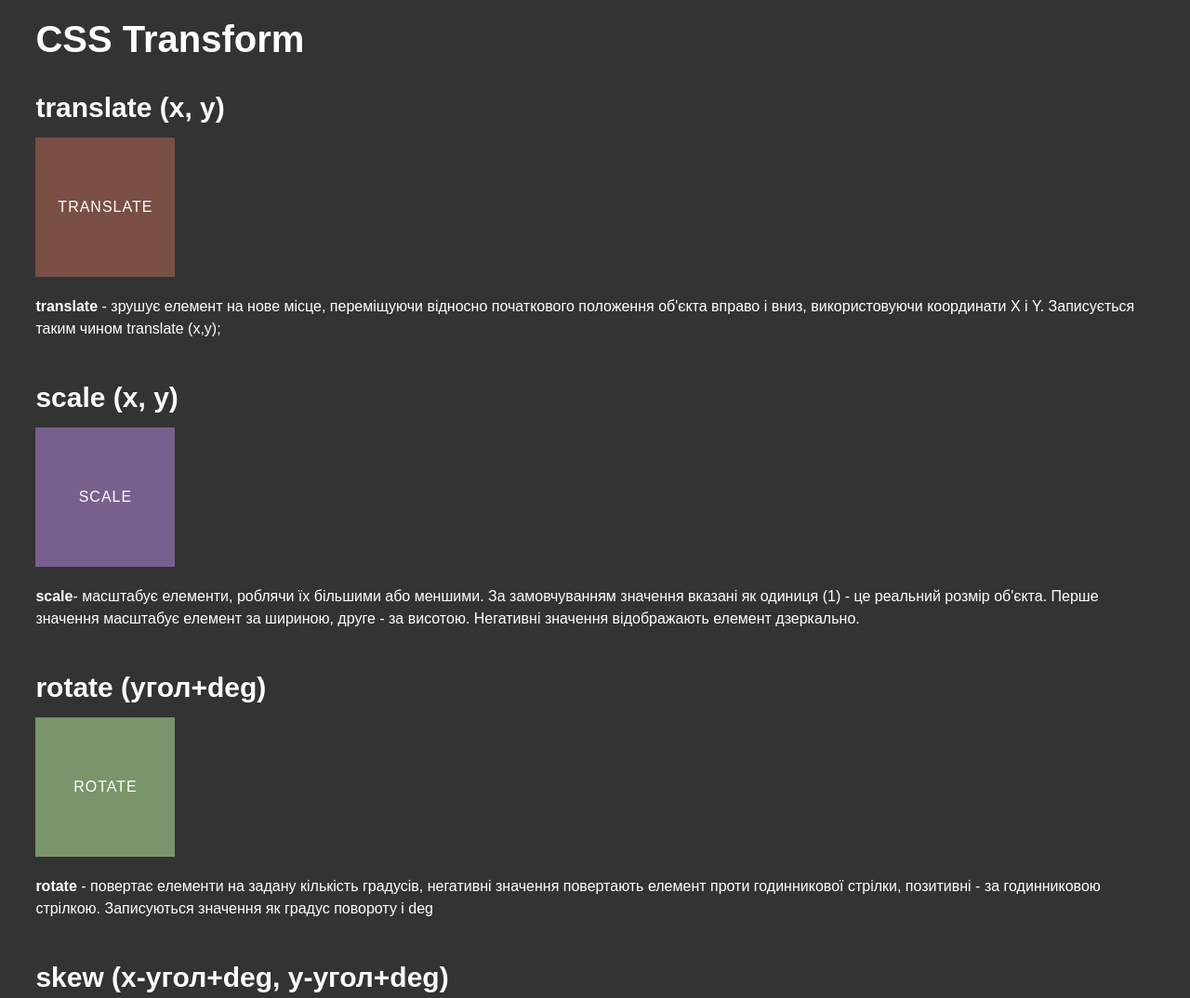
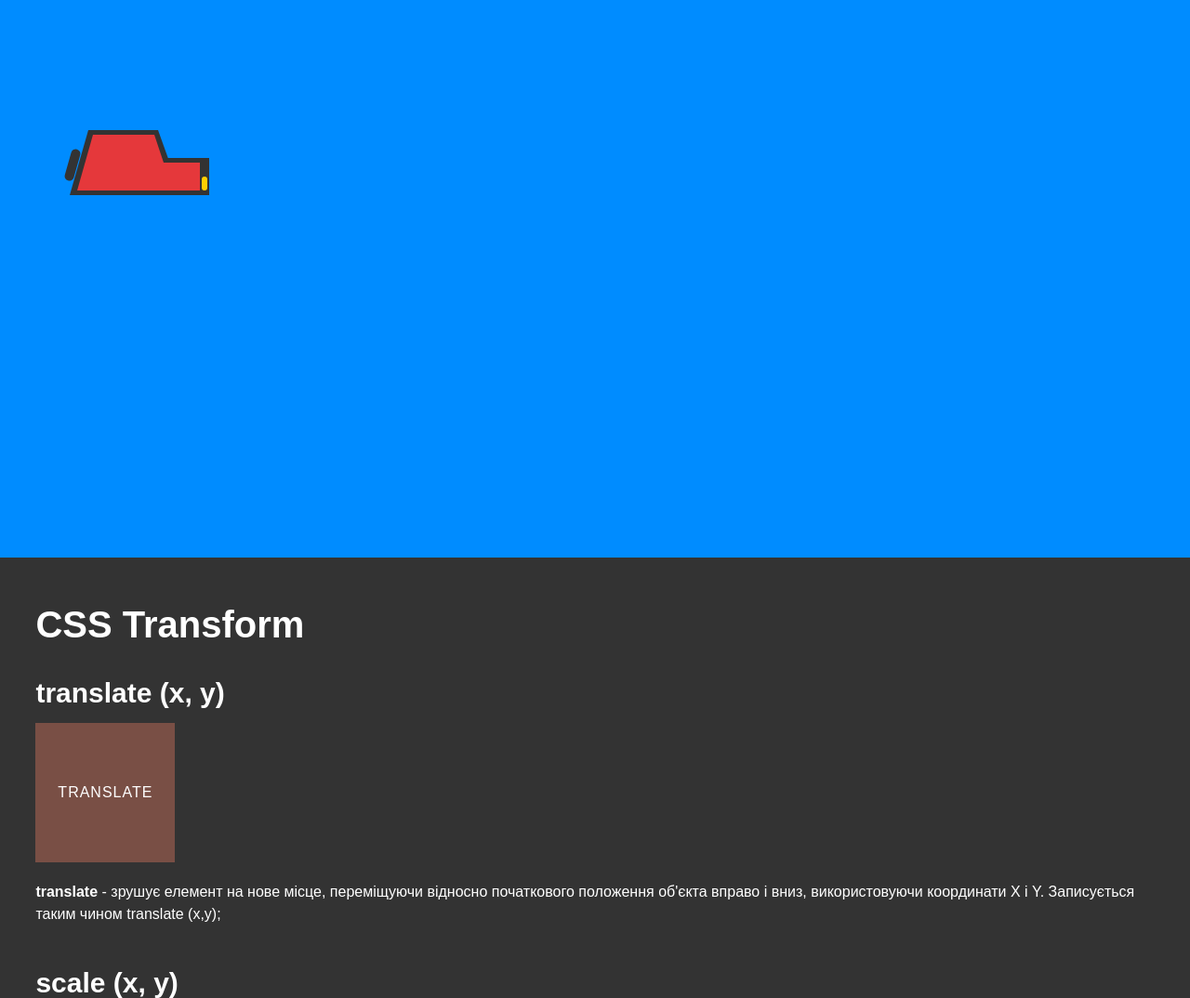
Before and after one commit to vlad13578/lesson_13, a plain HTML site: page index.html in a window 1280 px wide. Shown: the top 1074 px of the page at 93% size. Drawn offline with Linux system fonts and the light colour scheme.

Commit message:
modified:   index.html

```diff
--- a/css/style.css
+++ b/css/style.css
@@ -40,9 +40,9 @@ p {
     overflow: hidden;
 }
 
-
 .content {
     padding: 30px 3%;
+    margin: 30px 0px 0px 0px;
 }
 .content__block {
     margin: 0px 0px 50px 0px;
@@ -77,7 +77,7 @@ p {
     background-color: #77608d;
 }
 .content__scale:hover {
-	transform: scale(1, -1);
+    transform: scale(1.2, -1.2);
 }
 
 /* rotate  */
@@ -86,7 +86,7 @@ p {
     background-color: #7a956b;
 }
 .content__rotate:hover {
-	transform: rotate(0deg);
+    transform: rotate(45deg);
 }
 
 /* skew */
@@ -246,3 +246,75 @@ p {
 .flip:hover .flip__body {
     transform: rotateY(-180deg);
 }
+
+.container {
+    padding: 30px;
+    height: 600px;
+    background-color: #008cff;
+}
+.car {
+    position: absolute;
+    height: 0;
+    width: 120px;
+    border-right: 25px solid transparent;
+    border-left: 20px solid transparent;
+    border-bottom: 70px solid #333;
+    z-index: 2;
+    top: 140px;
+    left: 75px;
+}
+.car:before {
+    content: "";
+    position: absolute;
+    background-color: #333;
+    width: 70px;
+    height: 40px;
+    left: 60px;
+    top: 30px;
+}
+.car:after {
+    content: "";
+    position: absolute;
+    background-color: #333;
+    width: 10px;
+    height: 35px;
+    border-radius: 10px;
+    left: -22px;
+    top: 20px;
+    transform: rotate(16deg);
+}
+.colour {
+    position: absolute;
+    height: 0;
+    width: 103px;
+    border-right: 20px solid transparent;
+    border-left: 17.5px solid transparent;
+    border-bottom: 60px solid #e5383b;
+    top: 5px;
+    left: -12px;
+}
+.colour:before {
+    content: "";
+    position: absolute;
+    background-color: #e5383b;
+    width: 50px;
+    height: 30px;
+    left: 65px;
+    top: 30px;
+}
+.colour:after {
+    content: "";
+    position: absolute;
+    background-color: #ffd000;
+    width: 6px;
+    height: 15px;
+    left: 117px;
+    top: 45px;
+    border-radius: 3px;
+}
+.leftwheel {
+}
+.wheel {
+}
+.rightwheel {
+}
--- a/index.html
+++ b/index.html
@@ -1,10 +1,10 @@
 <!DOCTYPE html>
 <html lang="zxx">
     <head>
-        <meta charset="UTF-8">
-        <meta http-equiv="X-UA-Compatible" content="IE=edge">
-        <link rel="stylesheet" href="css/style.css">
-        <meta name="viewport" content="width=device-width, initial-scale=1.0">
+        <meta charset="UTF-8" />
+        <meta http-equiv="X-UA-Compatible" content="IE=edge" />
+        <link rel="stylesheet" href="css/style.css" />
+        <meta name="viewport" content="width=device-width, initial-scale=1.0" />
         <title>Lesson 13</title>
     </head>
     <body>
@@ -12,99 +12,157 @@
             <header class="header"></header>
             <main class="main">
                 <div class="wrapper">
-                    <!-- Контент -->
+                    <div class="container">
+                        <div class="car">
+                            <div class="colour"></div>
+                            <div class="leftwheel">
+                                <div class="wheel"></div>
+                            </div>
+                            <div class="rightwheel">
+                                <div class="wheel"></div>
+                            </div>
+                        </div>
+                    </div>
                     <div class="content">
                         <h1>CSS Transform</h1>
                         <div class="content__2D">
                             <section class="content__block">
                                 <h2>translate (x, y)</h2>
                                 <div class="content__translate">translate</div>
-                                <p><strong>translate</strong> - зрушує елемент на нове місце, переміщуючи відносно початкового положення об'єкта вправо і вниз, використовуючи координати X і Y. Записується таким чином translate (x,y);</p>
+                                <p>
+                                    <strong>translate</strong> - зрушує елемент на нове місце,
+                                    переміщуючи відносно початкового положення об'єкта вправо і
+                                    вниз, використовуючи координати X і Y. Записується таким
+                                    чином translate (x,y);
+                                </p>
                             </section>
                             <section class="content__block">
                                 <h2>scale (x, y)</h2>
-                                <div class="content__scale">
-                                    scale
-                                </div>
-                                <p><strong>scale</strong>- масштабує елементи, роблячи їх більшими або меншими. За замовчуванням значення вказані як одиниця (1) - це реальний розмір об'єкта. Перше значення масштабує елемент за шириною, друге - за висотою. Негативні значення відображають елемент дзеркально.</p>
+                                <div class="content__scale">scale</div>
+                                <p>
+                                    <strong>scale</strong>- масштабує елементи, роблячи їх
+                                    більшими або меншими. За замовчуванням значення вказані як
+                                    одиниця (1) - це реальний розмір об'єкта. Перше значення
+                                    масштабує елемент за шириною, друге - за висотою. Негативні
+                                    значення відображають елемент дзеркально.
+                                </p>
                             </section>
                             <section class="content__block">
-                                <h2>rotate (угол+deg)</h2>
-                                <div class="content__rotate">
-                                    rotate
-                                </div>
-                                <p><strong>rotate</strong> - повертає елементи на задану кількість градусів, негативні значення повертають елемент проти годинникової стрілки, позитивні - за годинниковою стрілкою. Записуються значення як градус повороту і deg</p>
+                                <h2>rotate (кут+deg)</h2>
+                                <div class="content__rotate">rotate</div>
+                                <p>
+                                    <strong>rotate</strong> - повертає елементи на задану
+                                    кількість градусів, негативні значення повертають елемент
+                                    проти годинникової стрілки, позитивні - за годинниковою
+                                    стрілкою. Записуються значення як градус повороту і deg
+                                </p>
                             </section>
                             <section class="content__block">
-                                <h2>skew (x-угол+deg, y-угол+deg)</h2>
-                                <div class="content__skew">
-                                    skew
-                                </div>
-                                <p><strong>skew</strong> - деформує (спотворює) сторони об'єкта щодо координатних осей. Якщо вказано одне значення, друге буде визначено браузером автоматично. Записуються значення як градус повороту та deg</p>
+                                <h2>skew (x-кут+deg, y-кут+deg)</h2>
+                                <div class="content__skew">skew</div>
+                                <p>
+                                    <strong>skew</strong> - деформує (спотворює) сторони
+                                    об'єкта щодо координатних осей. Якщо вказано одне значення,
+                                    друге буде визначено браузером автоматично. Записуються
+                                    значення як градус повороту та deg
+                                </p>
                             </section>
                             <section class="content__block">
                                 <h2>matrix (a, c, b, d, x, y)</h2>
-                                <div class="content__matrix">
-                                    matrix
-                                </div>
-                                <p><strong>matrix(a, c, b, d, x, y)</strong> - дає змогу об'єднати кілька функцій 2D-трансформацій в одній. Як трансформації допустимі поворот, масштабування, нахил (деформація) і зміна положення. Властивості вказуються без одиниць виміру.</p>
+                                <div class="content__matrix">matrix</div>
+                                <p>
+                                    <strong>matrix(a, c, b, d, x, y)</strong> - дає змогу
+                                    об'єднати кілька функцій 2D-трансформацій в одній. Як
+                                    трансформації допустимі поворот, масштабування, нахил
+                                    (деформація) і зміна положення. Властивості вказуються без
+                                    одиниць виміру.
+                                </p>
                             </section>
                             <section class="content__block">
                                 <h2>Множественные 2D трансформации</h2>
                                 <div class="content__multi">
-                                    translate <br> scale <br> rotate
+                                    translate <br />
+                                    scale <br />
+                                    rotate
                                 </div>
-                                <p>Так само, подібного можна домогтися, використовуючи множинні трансформації. А саме записати кілька значень в одну властивість transform.</p>
+                                <p>
+                                    Так само, подібного можна домогтися, використовуючи
+                                    множинні трансформації. А саме записати кілька значень в
+                                    одну властивість transform.
+                                </p>
                             </section>
                             <section class="content__block">
                                 <h2>transform-origin</h2>
-                                <div class="content__transform-origin">
-                                    transform origin
-                                </div>
-                                <p><strong>transform-origin</strong> - дає змогу змістити центр трансформації, щодо якого відбувається зміна положення/розміру/форми елемента</p>
+                                <div class="content__transform-origin">transform origin</div>
+                                <p>
+                                    <strong>transform-origin</strong> - дає змогу змістити
+                                    центр трансформації, щодо якого відбувається зміна
+                                    положення/розміру/форми елемента
+                                </p>
                             </section>
                         </div>
                         <div class="content__3D">
                             <section class="content__block">
                                 <h2>perspective, perspective-origin</h2>
                                 <div class="content__wrapper3d">
-                                    <div class="content__perspective">perspective, perspective-origin</div>
+                                    <div class="content__perspective">
+                                        perspective, perspective-origin
+                                    </div>
                                 </div>
-                                <p><strong>perspective, perspective-origin</strong> - встановлення глибини та зміна точки початку координат</p>
+                                <p>
+                                    <strong>perspective, perspective-origin</strong> -
+                                    встановлення глибини та зміна точки початку координат
+                                </p>
                             </section>
                             <section class="content__block">
                                 <h2>translate3d (x, y, z)</h2>
                                 <div class="content__wrapper3d">
                                     <div class="content__translate3D">translate3D</div>
                                 </div>
-                                <p><strong>translate3D</strong> - за аналогією зі своїм 2D братом це значення задає переміщення елемента, але в 3D-просторі. Крім осі X і Y додається вісь Z.</p>
+                                <p>
+                                    <strong>translate3D</strong> - за аналогією зі своїм 2D
+                                    братом це значення задає переміщення елемента, але в
+                                    3D-просторі. Крім осі X і Y додається вісь Z.
+                                </p>
                             </section>
                             <section class="content__block">
                                 <h2>scale3d (x, y, z)</h2>
                                 <div class="content__wrapper3d">
                                     <div class="content__scale3D">scale3D</div>
                                 </div>
-                                <p><strong>scale3D</strong> - задає тривимірне масштабування за однією з осей X, Y, Z</p>
+                                <p>
+                                    <strong>scale3D</strong> - задає тривимірне масштабування
+                                    за однією з осей X, Y, Z
+                                </p>
                             </section>
                             <section class="content__block">
                                 <h2>rotate3d (x, y, z, deg)</h2>
                                 <div class="content__wrapper3d">
                                     <div class="content__rotate3d">rotate3d</div>
                                 </div>
-                                <p><strong>rotate3d</strong> - обертає елемент відносно трьох осей. Елемент повертається під кутом, заданим останнім параметром відносно вектора напрямку X, Y, </p>
+                                <p>
+                                    <strong>rotate3d</strong> - обертає елемент відносно трьох
+                                    осей. Елемент повертається під кутом, заданим останнім
+                                    параметром відносно вектора напрямку X, Y,
+                                </p>
                             </section>
                             <section class="content__block">
                                 <h2>matrix3d (n,n,n,n,n,n,n,n,n,n,n,n,n,n,n,n)</h2>
                                 <div class="content__wrapper3d">
                                     <div class="content__matrix3d">matrix3d</div>
                                 </div>
-                                <p><strong>matrix3d</strong> - задає тривимірне перетворення як однорідну матрицю розміром 4×4 із шістнадцятьма значеннями в стовпцях</p>
+                                <p>
+                                    <strong>matrix3d</strong> - задає тривимірне перетворення
+                                    як однорідну матрицю розміром 4×4 із шістнадцятьма
+                                    значеннями в стовпцях
+                                </p>
                             </section>
                             <section class="content__block">
                                 <h2>Множинні 3D трансформації</h2>
                                 <div class="content__wrapper3d">
                                     <div class="content__multi3d">
-                                        translate3d <br> rotate3d
+                                        translate3d <br />
+                                        rotate3d
                                     </div>
                                 </div>
                                 <p>Запис кількох 3D-значень в одну властивість transform.</p>
@@ -112,23 +170,28 @@
                             <section class="content__block">
                                 <h2>transform-style</h2>
                                 <div class="content__transform-style-wrapper">
-                                    <div class="content__transform-style">transform <br> style</div>
+                                    <div class="content__transform-style">
+                                        transform <br />
+                                        style
+                                    </div>
                                 </div>
-                                <p><strong>transform-style</strong> - задає стиль трансформації</p>
+                                <p>
+                                    <strong>transform-style</strong> - задає стиль
+                                    трансформації
+                                </p>
                             </section>
                             <section class="content__block">
                                 <h2>Backface-visibility</h2>
                                 <div class="flip">
                                     <div class="flip__body">
-                                        <div class="flip__front">
-                                            FONT
-                                        </div>
-                                        <div class="flip__back">
-                                            BACK
-                                        </div>
+                                        <div class="flip__front">FONT</div>
+                                        <div class="flip__back">BACK</div>
                                     </div>
                                 </div>
-                                <p>Властивість визначає, чи буде видно користувачеві зворотний бік елемента.</p>
+                                <p>
+                                    Властивість визначає, чи буде видно користувачеві зворотний
+                                    бік елемента.
+                                </p>
                             </section>
                         </div>
                     </div>
```
Lines whose indentation alone changed are shown as unchanged.
